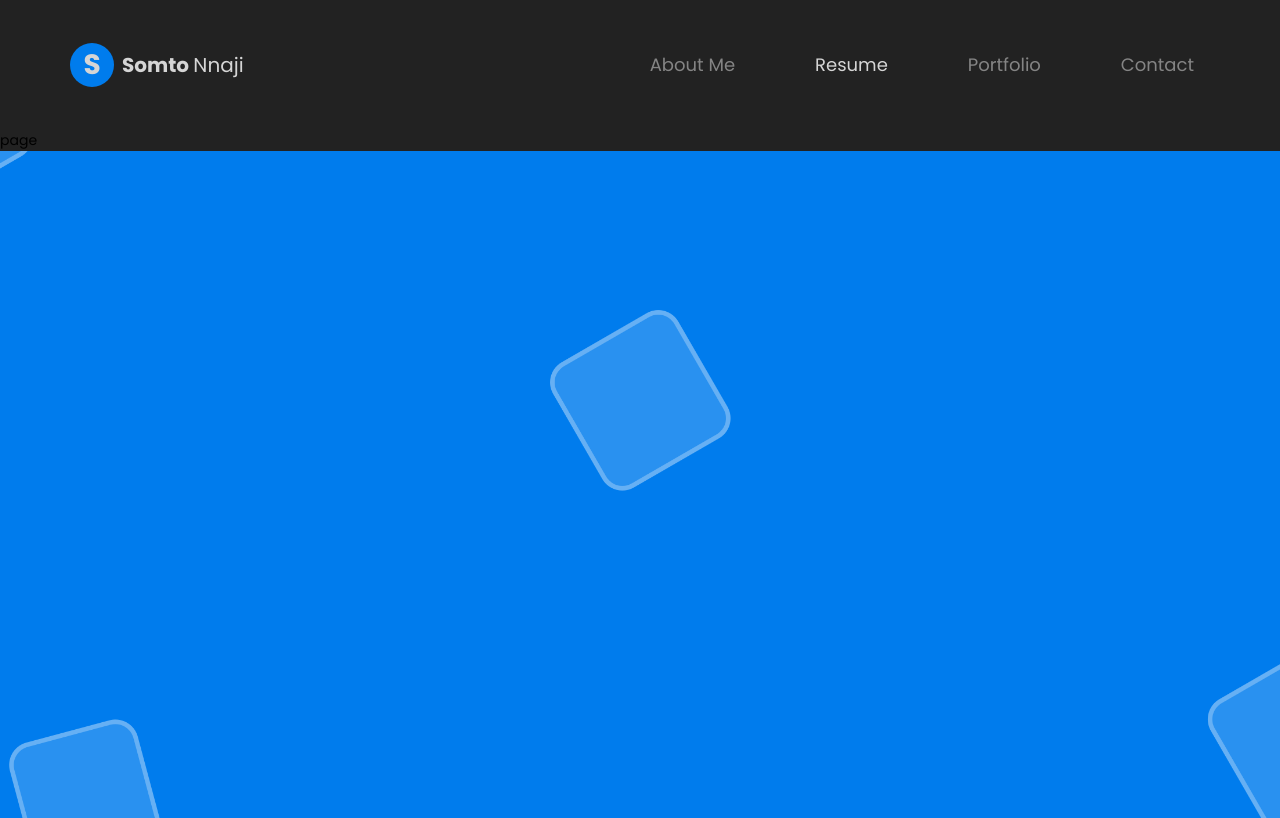
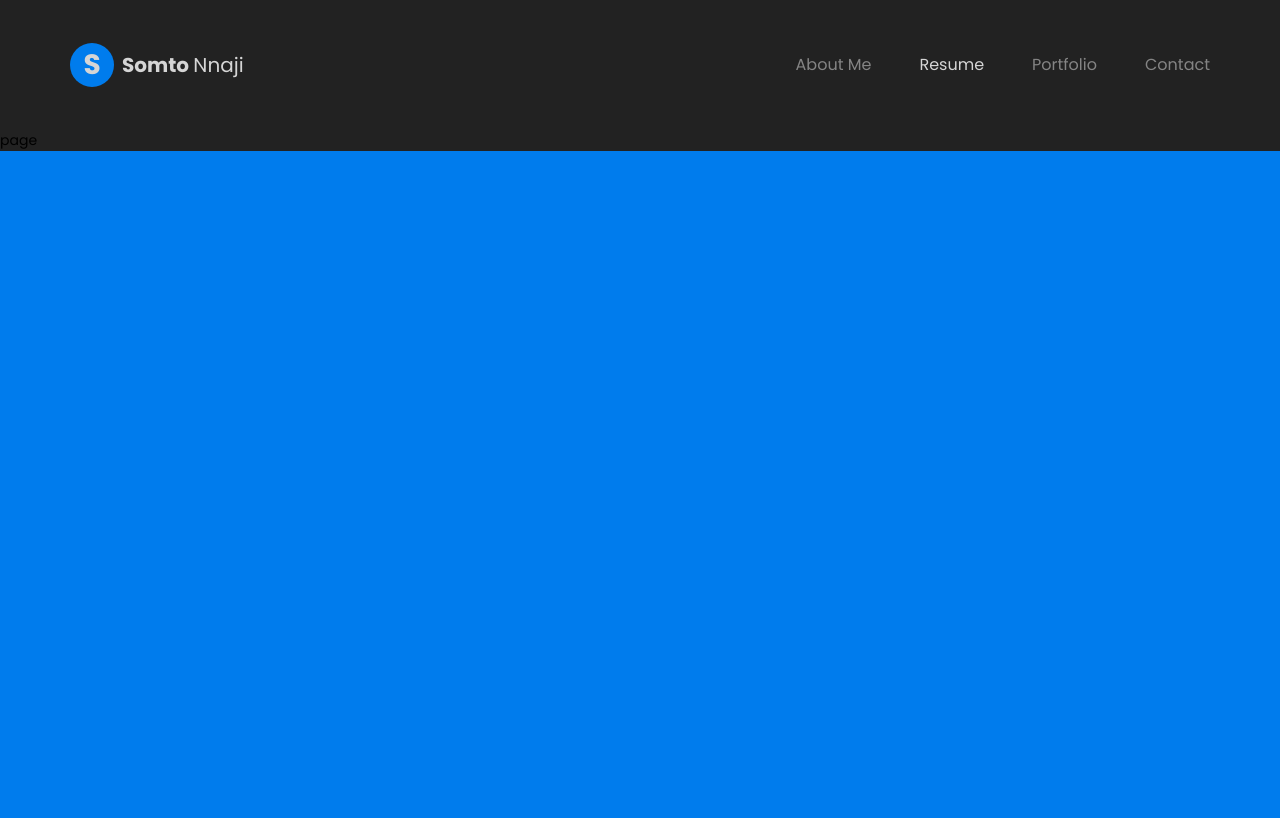
Before and after one commit to Somtochukwu21/praiz, a Next.js app: page /resume in a window 1280 px wide. Built offline with nearby package versions, Linux system fonts and the light colour scheme.

Commit message:
added responsiveness for larger screen

```diff
--- a/app/base/hooks/index.ts
+++ b/app/base/hooks/index.ts
@@ -1,3 +1,2 @@
 export * from "./useActiveLink";
-export * from "./useBackgroundMover";
 export * from "./useToggleMenu";
--- a/app/base/hooks/useBackgroundMover.ts
+++ /dev/null
@@ -1,28 +0,0 @@
-import { useEffect, useRef } from "react";
-
-export const useBackgroundMover = () => {
-	const containerRef = useRef<HTMLDivElement | null>(null);
-
-	useEffect(() => {
-		const handleMouseMove = (e: MouseEvent) => {
-			if (containerRef.current) {
-				const { clientWidth, clientHeight } = containerRef.current;
-				const centerX = clientWidth / 2;
-				const centerY = clientHeight / 2;
-				const moveAmount = 15; // Amount of movement
-
-				const x = ((e.clientX - centerX) / centerX) * moveAmount;
-				const y = ((e.clientY - centerY) / centerY) * moveAmount;
-
-				containerRef.current.style.backgroundPosition = `calc(50% + ${x}px) calc(50% + ${y}px)`;
-			}
-		};
-
-		window.addEventListener("mousemove", handleMouseMove);
-
-		return () => {
-			window.removeEventListener("mousemove", handleMouseMove);
-		};
-	}, []);
-	return { containerRef };
-};
--- a/app/components/Global/_header.tsx/header.tsx
+++ b/app/components/Global/_header.tsx/header.tsx
@@ -12,8 +12,9 @@ export const Header: React.FC = () => {
 	const { isActive } = useActiveLink();
 
 	return (
-		<Card className="relative md:p-[40px_70px_0px]">
-			<header className="z-10 flex h-[50px] justify-between items-center fixed bg-primary px-3 py-4 md:px-0 md:py-0 md:pb-10 md:h-auto w-full md:static">
+		<div className="relative md:pt-10 md:pb-0	md:px-[70px]">
+			<Card className="">
+				<header className=" z-10 flex h-[50px] justify-between items-center fixed bg-primary px-3 py-4 md:px-0 md:py-0 md:pb-10 md:h-auto w-full md:static">
 					<div>
 						<Link href="/" className="outline-none flex items-center">
 							<div className="w-8 h-8 leading-8 text-lg bg-secondary rounded-full text-[#d5d5d5] text-center font-bold mr-2 md:w-11 md:text-[28px] md:leading-[44px] md:h-11">
@@ -25,7 +26,10 @@ export const Header: React.FC = () => {
 						</Link>
 					</div>
 					<div className="md:hidden">
-					<HiMenu className="text-[#d2c3c3] text-[25px]" onClick={toggleMenu} />
+						<HiMenu
+							className="text-[#d2c3c3] text-[25px]"
+							onClick={toggleMenu}
+						/>
 					</div>
 					<nav className="hidden md:flex">
 						<NavLinksList isActive={isActive} />
@@ -38,5 +42,6 @@ export const Header: React.FC = () => {
 					menuOpen={menuOpen}
 				/>
 			</Card>
+		</div>
 	);
 };
--- a/app/components/Global/_header.tsx/nav_links.tsx
+++ b/app/components/Global/_header.tsx/nav_links.tsx
@@ -10,7 +10,7 @@ export const NavLinksList: React.FC<NavLinksProp> = ({
 			<li key={link.id}>
 				<Link
 					href={link.path}
-					className={`text-[#d5d5d5] text-sm block px-4 md:text-lg md:transition-opacity md:duration-[.3s] md:ease-in-out ${isActive(link.path) ? "opacity-100" : "opacity-55 hover:opacity-100"}`}
+					className={`text-[#d5d5d5] text-sm block px-4 md:px-0 md:text-base md:transition-opacity md:duration-[.3s] md:ease-in-out ${isActive(link.path) ? "opacity-100" : "opacity-55 hover:opacity-100"}`}
 					onClick={toggleMenu}>
 					{link.name}
 				</Link>
--- a/app/components/Global/background.tsx
+++ /dev/null
@@ -1,8 +0,0 @@
-"use client";
-
-import { useBackgroundMover } from "../../base";
-
-export const Background = () => {
-	const { containerRef } = useBackgroundMover();
-	return <div ref={containerRef} className="lm-animated-bg"></div>;
-};
--- a/app/components/Global/card.tsx
+++ b/app/components/Global/card.tsx
@@ -6,9 +6,7 @@ interface CardProps {
 export const Card = ({ children, className }: CardProps) => {
 	return (
 		<div
-			className={`
-			bg-primary
-
+			className={` max-w-[1800px] m-auto
 	   ${className}   `}>
 			{children}
 		</div>
--- a/app/components/about_me/_hero.tsx
+++ b/app/components/about_me/_hero.tsx
@@ -1,4 +1,7 @@
+"use client";
 import bg from "@/public/main_photo.jpg";
+import { Splide, SplideSlide } from "@splidejs/react-splide";
+import "@splidejs/react-splide/css";
 import Link from "next/link";
 import React from "react";
 
@@ -14,8 +17,27 @@ const Hero: React.FC = () => {
 				</div>
 			</div>
 			<div className="col-sm-12 col-md-6 col-lg-6">
-				<div className="text-[#d5d5d5] lg:p-[50px_70px_50px_0] -ml-[70px]">
-					<div className="hp-text-block relative lg:shadow-custom py-[70px] px-[15%] bg-[#333]	h-full min-h-[100px]">
+				<div className="text-[#d5d5d5] lg:p-[50px_70px_50px_0] -ml-[70px] ">
+					<div className="relative lg:shadow-custom py-[70px] px-[15%] bg-[#333]	h-full min-h-[100px]">
+						<Splide
+							options={{
+								type: "loop",
+								rewind: true,
+								pagination: false,
+								arrows: false,
+								autoplay: true,
+								drag: false,
+								interval: 4000,
+							}}
+							aria-label="Text slide">
+							<SplideSlide>
+								<div className="owl-text">Web Designer</div>
+							</SplideSlide>
+							<SplideSlide>
+								<div className="owl-text">Frontend Developer</div>
+							</SplideSlide>
+						</Splide>
+
 						<h2 className="text-[48px] leading-[1.2em]  text-[#f5f5f5] font-semibold mt-[5px] mb-[15px] ">
 							Somto Nnaji
 						</h2>
@@ -41,3 +63,5 @@ const Hero: React.FC = () => {
 };
 
 export default Hero;
+
+// work on adding yarn add swiper
--- a/app/components/about_me/_whatido.tsx
+++ b/app/components/about_me/_whatido.tsx
@@ -1,7 +1,9 @@
 import { ImPencil2 } from "react-icons/im";
+import { Card } from "../Global";
 
 export default function WhatIDo() {
 	return (
+		<Card className="bg-red-600">
 			<div className="row">
 				<div className=" col-xs-12 col-sm-6 ">
 					<div className="info-list-w-icon">
@@ -13,10 +15,10 @@ export default function WhatIDo() {
 							<div className="ci-text">
 								<h4>Copywrite</h4>
 								<p>
-								Mauris neque libero, aliquet vel mollis nec, euismod sed tellus.
-								Mauris convallis dictum elit id volutpat. Vivamus blandit, dolor
-								vitae lacinia maximus, risus velit vehicula odio, a tincidunt
-								turpis turpis tempus ex.
+									Mauris neque libero, aliquet vel mollis nec, euismod sed
+									tellus. Mauris convallis dictum elit id volutpat. Vivamus
+									blandit, dolor vitae lacinia maximus, risus velit vehicula
+									odio, a tincidunt turpis turpis tempus ex.
 								</p>
 							</div>
 						</div>
@@ -27,10 +29,10 @@ export default function WhatIDo() {
 							<div className="ci-text">
 								<h4>Web Design</h4>
 								<p>
-								Mauris neque libero, aliquet vel mollis nec, euismod sed tellus.
-								Mauris convallis dictum elit id volutpat. Vivamus blandit, dolor
-								vitae lacinia maximus, risus velit vehicula odio, a tincidunt
-								turpis turpis tempus ex.
+									Mauris neque libero, aliquet vel mollis nec, euismod sed
+									tellus. Mauris convallis dictum elit id volutpat. Vivamus
+									blandit, dolor vitae lacinia maximus, risus velit vehicula
+									odio, a tincidunt turpis turpis tempus ex.
 								</p>
 							</div>
 						</div>
@@ -45,10 +47,10 @@ export default function WhatIDo() {
 							<div className="ci-text">
 								<h4>Ecommerce</h4>
 								<p>
-								Mauris neque libero, aliquet vel mollis nec, euismod sed tellus.
-								Mauris convallis dictum elit id volutpat. Vivamus blandit, dolor
-								vitae lacinia maximus, risus velit vehicula odio, a tincidunt
-								turpis turpis tempus ex.
+									Mauris neque libero, aliquet vel mollis nec, euismod sed
+									tellus. Mauris convallis dictum elit id volutpat. Vivamus
+									blandit, dolor vitae lacinia maximus, risus velit vehicula
+									odio, a tincidunt turpis turpis tempus ex.
 								</p>
 							</div>
 						</div>
@@ -59,15 +61,16 @@ export default function WhatIDo() {
 							<div className="ci-text">
 								<h4>Marketing</h4>
 								<p>
-								Mauris neque libero, aliquet vel mollis nec, euismod sed tellus.
-								Mauris convallis dictum elit id volutpat. Vivamus blandit, dolor
-								vitae lacinia maximus, risus velit vehicula odio, a tincidunt
-								turpis turpis tempus ex.
+									Mauris neque libero, aliquet vel mollis nec, euismod sed
+									tellus. Mauris convallis dictum elit id volutpat. Vivamus
+									blandit, dolor vitae lacinia maximus, risus velit vehicula
+									odio, a tincidunt turpis turpis tempus ex.
 								</p>
 							</div>
 						</div>
 					</div>
 				</div>
 			</div>
+		</Card>
 	);
 }
--- a/app/globals.css
+++ b/app/globals.css
@@ -134,3 +134,9 @@ div[class^="col-"] {
 and remember the padding on the head
 still working on this css
 */
+
+@layer components {
+	.owl-text {
+		@apply text-[#888] text-sm font-light my-1;
+	}
+}
--- a/app/layout.tsx
+++ b/app/layout.tsx
@@ -1,8 +1,6 @@
 import type { Metadata } from "next";
 import { Poppins } from "next/font/google";
-import { Card } from "./components";
 import { Header } from "./components/Global/_header.tsx/header";
-import { Background } from "./components/Global/background";
 import "./globals.css";
 
 const poppins = Poppins({ subsets: ["latin"], weight: ["400", "700"] });
@@ -22,12 +20,11 @@ export default function RootLayout({
 			lang="en"
 			className="relative h-full min-h-full w-full overflow-hidden select-none">
 			<body className={poppins.className}>
-				<Card>
+				<div className="bg-primary">
 					<Header />
-					<Background />
 
 					{children}
-				</Card>
+				</div>
 			</body>
 		</html>
 	);
--- a/package.json
+++ b/package.json
@@ -9,6 +9,7 @@
     "lint": "next lint"
   },
   "dependencies": {
+    "@splidejs/react-splide": "^0.7.12",
     "next": "14.2.5",
     "react": "^18",
     "react-dom": "^18",
```
Also changed, not shown: 1 other file (tests, documents, lock files or other folders). Lines whose indentation alone changed are shown as unchanged.
